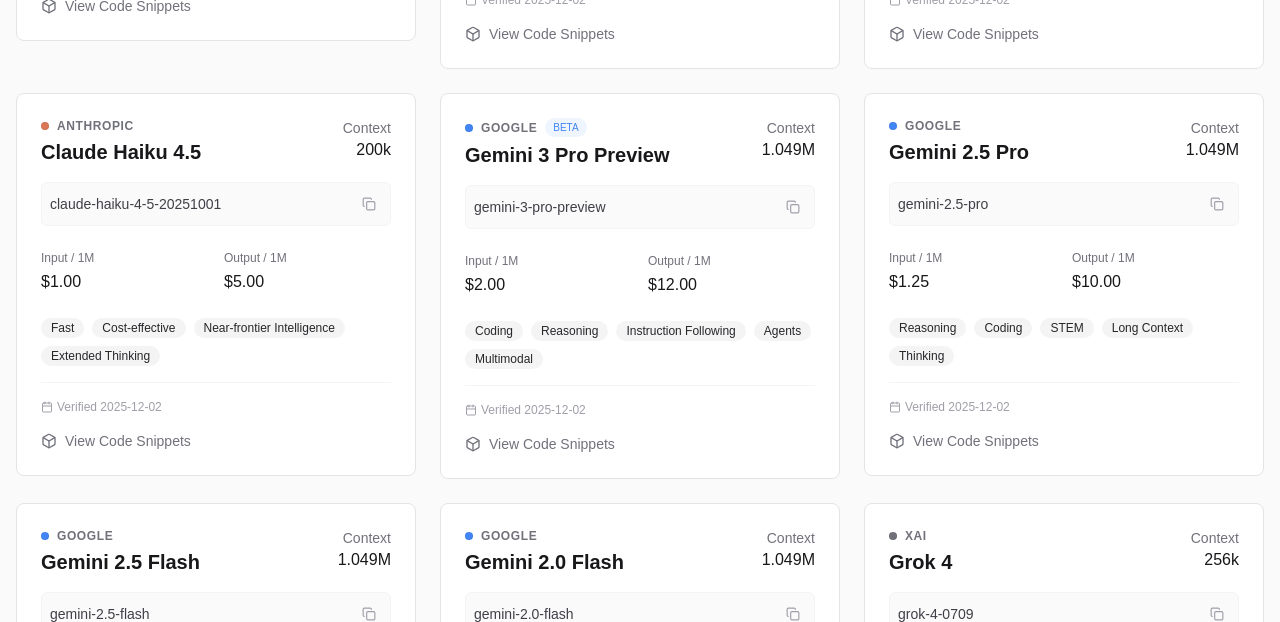
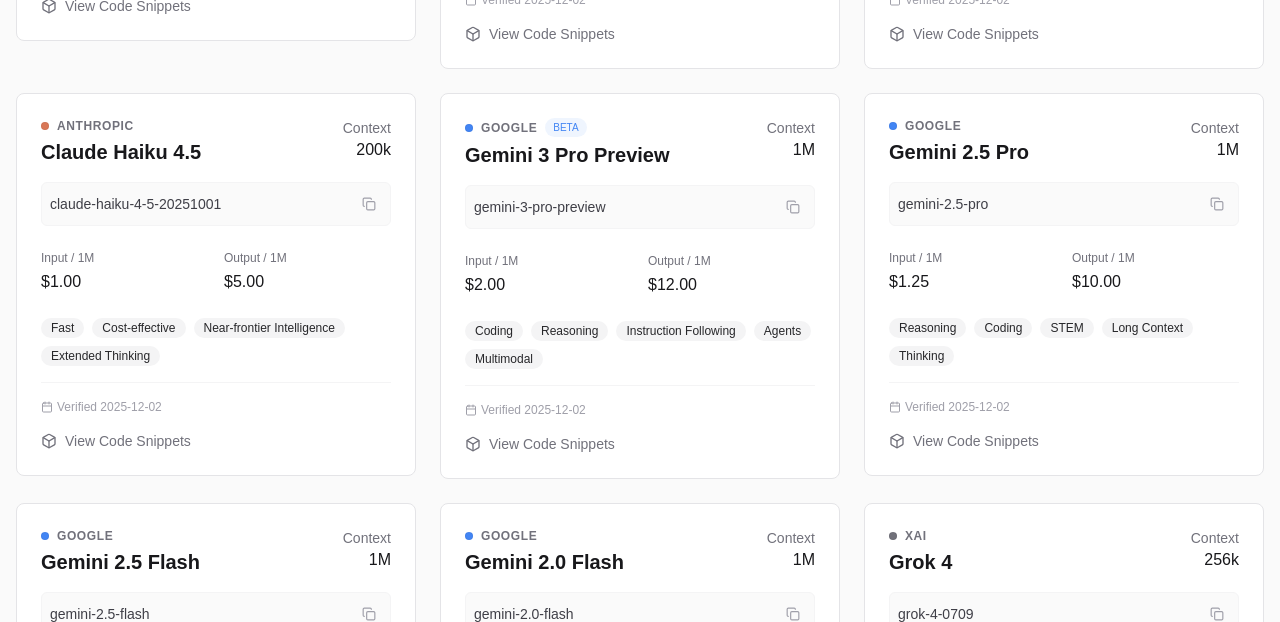
Before and after one commit to peteclt92/llm-api-reference, a Next.js app: page / in a window 1280 px wide. Shown: the part 1500-2122 px from the top of the page. Built offline with nearby package versions, Linux system fonts and the light colour scheme.

Commit message:
Feat: Round context window to nearest million

```diff
--- a/components/ModelCard.tsx
+++ b/components/ModelCard.tsx
@@ -129,7 +129,7 @@
                     </div>
                     <div className="font-mono font-medium text-zinc-900 dark:text-zinc-100">
                         {model.context_window >= 1000000
-                            ? `${(model.context_window / 1000000).toLocaleString()}M`
+                            ? `${(model.context_window / 1000000).toFixed(0)}M`
                             : `${(model.context_window / 1000).toLocaleString()}k`}
                     </div>
                 </div>
```
